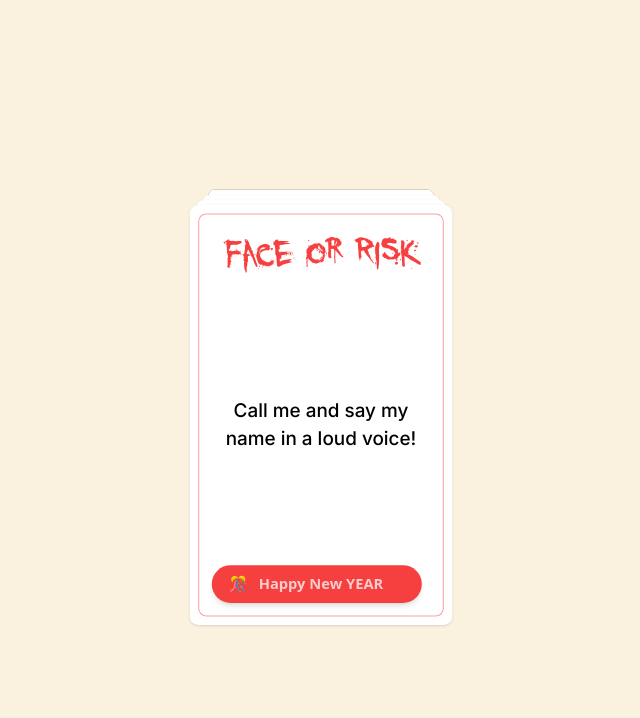
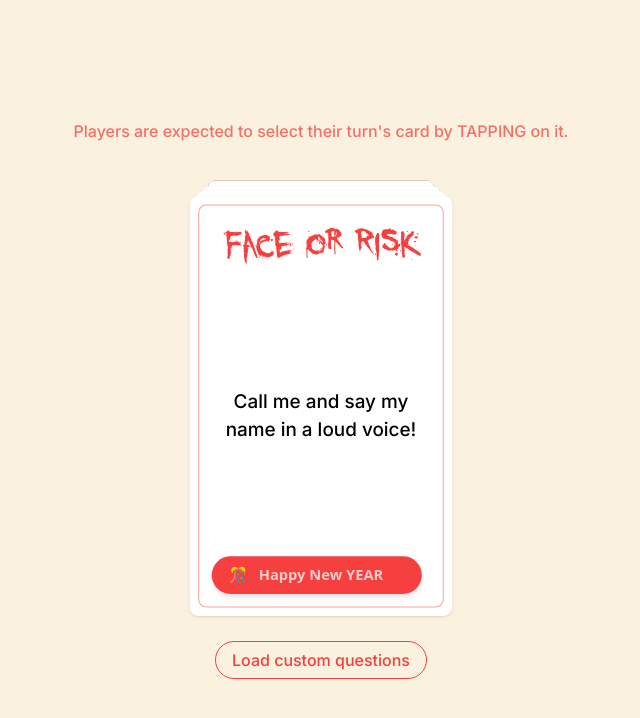
Before and after one commit to blyncnov/face-or-risk, a Next.js app: page /game in a window 1280 px wide. Shown: the top 718 px of the page, without its empty margins (319-959 px from the left). Built offline with nearby package versions, Linux system fonts and the light colour scheme.

Commit message:
Face or Risk: new year card design

```diff
--- a/package.json
+++ b/package.json
@@ -11,6 +11,7 @@
   "dependencies": {
     "lucide": "^0.303.0",
     "next": "14.0.4",
+    "p5": "^1.9.0",
     "react": "^18",
     "react-canvas-confetti": "^1.4.0",
     "react-confetti": "^6.1.0",
@@ -18,6 +19,7 @@
     "react-dom": "^18",
     "react-hot-toast": "^2.4.1",
     "react-icons": "^4.12.0",
+    "react-p5": "^1.4.1",
     "react-use": "^17.4.2"
   },
   "devDependencies": {
--- a/src/app/game/page.tsx
+++ b/src/app/game/page.tsx
@@ -166,7 +166,13 @@ const GameRoom = () => {
   };
 
   return (
-    <div className="page-not-found w-full min-h-[100dvh] flex flex-col gap-6 justify-center items-center text-center">
+    <div className="page-not-found w-full min-h-[100dvh] flex flex-col justify-center items-center text-center">
+      <div className="relative w-full">
+        <p className="animate-pulse max-w-[90%] mx-auto text-center">
+          Players are expected to select their turn&apos;s card by TAPPING on
+          it.
+        </p>
+      </div>
       <Suspense fallback={<p>Loading decks...</p>}>
         <div ref={StackCardRef} className="stack_cards" onClick={ChooseCard}>
           {GameCard.map((card: GameProps) => {
@@ -181,6 +187,14 @@ const GameRoom = () => {
           })}
         </div>
       </Suspense>
+      <div className="flex md:flex-row flex-col gap-3 items-center justify-center">
+        <button
+          className="border rounded-full p-2 px-4 border-[var(--secondary-color)]"
+          onClick={() => alert("🔜 This feature is Coming soon")}
+        >
+          Load custom questions
+        </button>
+      </div>
     </div>
   );
 };
--- /dev/null
+++ b/src/app/raise-am/page.tsx
@@ -0,0 +1,56 @@
+"use client";
+
+import React, { useState, useRef, useEffect } from "react";
+
+import Sketch from "react-p5";
+import p5Types from "p5"; //Import this for typechecking and intellisense
+
+interface ComponentProps {
+  // Your component props
+}
+
+let x = 50;
+let y = 50;
+
+const RaiseAmPage = () => {
+  const [Raisecount, setRaiseCount] = useState(0);
+  const sketchRef = useRef(null);
+
+  // See annotations in JS for more information
+  const setup = (p5: p5Types, canvasParentRef: Element) => {
+    let cnv = p5.createCanvas(500, 300).parent(canvasParentRef);
+
+    cnv.mousePressed((event) => {
+      console.log("Clicked on the canvas. Event:", event);
+    });
+  };
+
+  const draw = (p5: p5Types) => {
+    p5.background(0);
+    p5.ellipse(x, y, 70, 70);
+    x++;
+  };
+
+  const RaiseCountHandler = () => {
+    setRaiseCount((prev) => prev + 1);
+  };
+
+  return (
+    <div
+      ref={sketchRef}
+      className="page-not-found w-full min-h-[100dvh] flex flex-col gap-6 justify-center items-center text-center"
+    >
+      <h1 className="page-title text-[25vw] md:text-[8vw] face_or_risk_font">
+        Raise am, raise am
+      </h1>
+      <Sketch setup={setup} draw={draw} />
+      <div>
+        <h1 className="text-7xl cursor-pointer" onClick={RaiseCountHandler}>
+          {Raisecount}
+        </h1>
+      </div>
+    </div>
+  );
+};
+
+export default RaiseAmPage;
```
Also changed, not shown: 1 other file (tests, documents, lock files or other folders).
